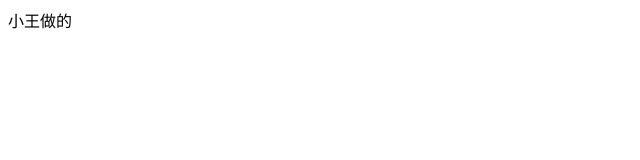
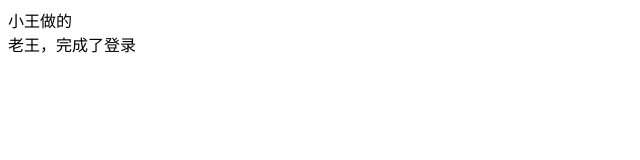
Before and after one commit to xuemr/second, a plain HTML site: page index.html in a window 1280 px wide. Shown: the whole page, without its empty margins (0-640 px from the left). Drawn offline with Linux system fonts and the light colour scheme.

Commit message:
老王完成登录

```diff
--- a/index.html
+++ b/index.html
@@ -8,5 +8,6 @@
 </head>
 <body>
     <div>小王做的</div>
+    <div>老王，完成了登录</div>
 </body>
 </html>
```
